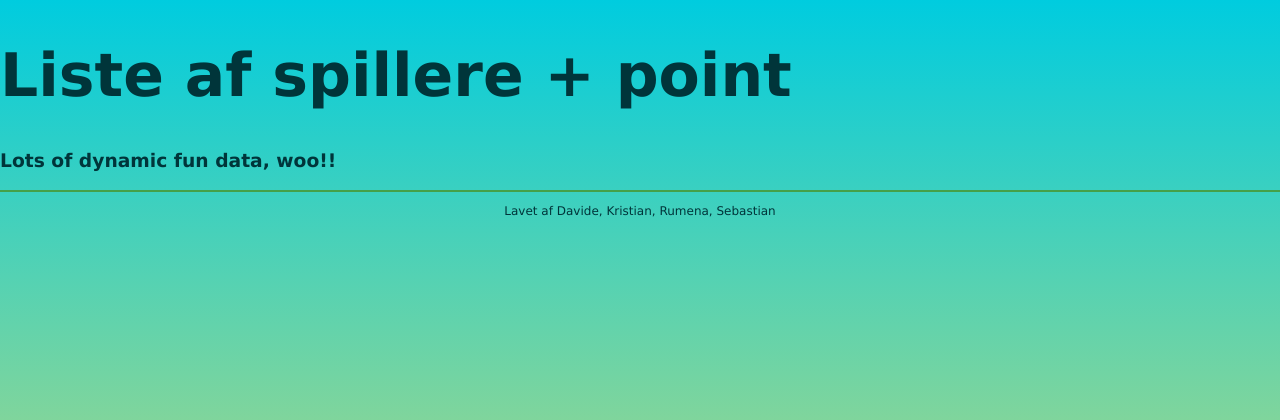
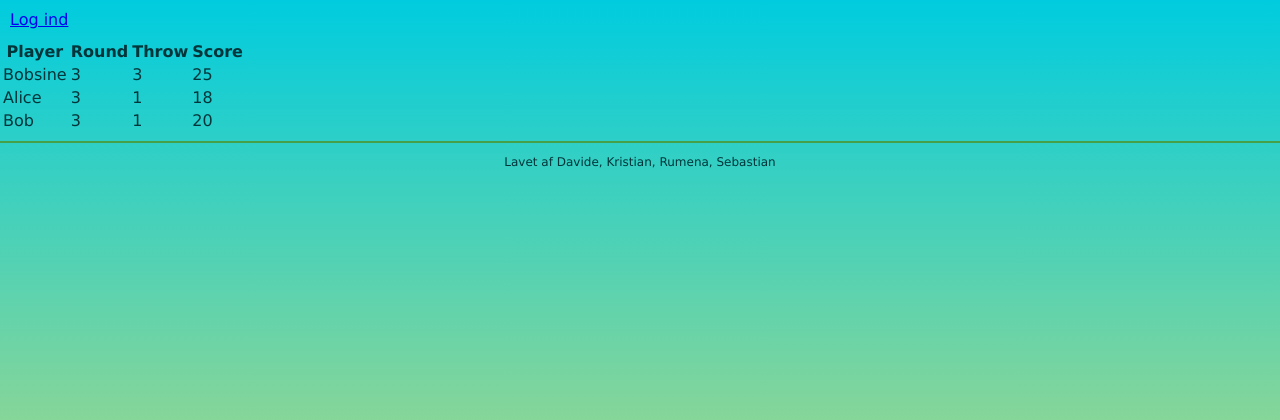
Before and after one commit to General-Zimmer/Yatzy-online-3-semester, a Node server app: template views/points.pug in a window 1280 px wide. Shown: the top 420 px of the page. Run offline with Node 20, Linux system fonts and the light colour scheme; the template is opened without the code that fills it, so the values that code supplies are empty.

Commit message:
(GRIMMM) points page is up

```diff
--- a/app.js
+++ b/app.js
@@ -70,6 +70,11 @@ app.get('/yatzy', checkIfAuthenticated, (request, response) =>{
     response.render('yatzy', {title: "Yahtzeeeeeeee!!"});
 });
 
+// Loader point siden
+app.get('/points', (request, response) => {
+    response.render('points', {title: "Current score", knownUser: request.session.isLoggedIn});
+});
+
 app.get('/logout', (request, response) => {
     request.session.destroy((err) => {
         if (err) {
--- a/views/includes/lobbyform.pug
+++ /dev/null
@@ -1,5 +0,0 @@
-div(class="lobby-form")
-    h1 Du står i kø med spiller1, spiller 2 osv.
-    form(action="/", method="post")
-        div
-            button(type="submit") Spil Yatzy
--- a/views/includes/menubar.pug
+++ /dev/null
@@ -1,6 +0,0 @@
-.menubar
-    if knownUser
-        a(href="/logout") Log ud |
-        a(href="/points") Nuværende spiltilstand
-    else
-        a(href="/login") Log ind
--- /dev/null
+++ b/views/includes/pointsmenu.pug
@@ -0,0 +1,5 @@
+.menubar
+    if knownUser
+        a(href="/yatzy") Tilbage til yatzy spillet
+    else
+        a(href="/login") Log ind
--- a/views/points.pug
+++ b/views/points.pug
@@ -1,7 +1,30 @@
 doctype html
 html(lang="en")
     include includes/header
+    link(rel="stylesheet", href="/css/pointsStyle.css")
+    include includes/pointsmenu
     body
-        h1 Liste af spillere + point
-        h3 Lots of dynamic fun data, woo!!
+        .container
+            table
+                tr
+                    th Player
+                    th Round
+                    th Throw
+                    th Score
+                tr
+                    td Bobsine
+                    td 3
+                    td 3
+                    td 25
+                tr
+                    td Alice
+                    td 3
+                    td 1
+                    td 18
+                tr
+                    td Bob
+                    td 3
+                    td 1
+                    td 20
+
         include includes/footer
```
Also changed, not shown: assets/css/pointsStyle.css (added), views/includes/pointsform.pug (added).
